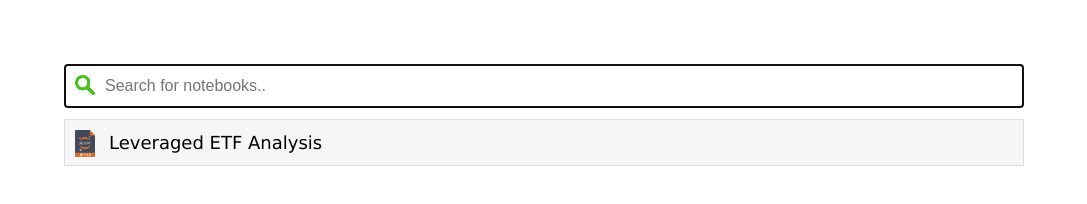
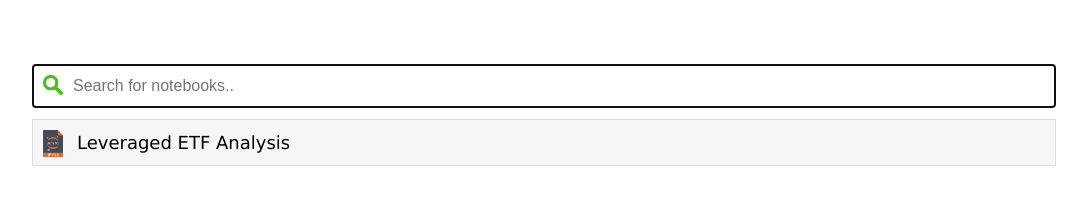
Before and after one commit to suenwl/notebooks, a plain HTML site: page index.html in a window 1280 px wide. Shown: the whole page, without its empty margins (96-1183 px from the left). Drawn offline with Linux system fonts and the light colour scheme.

Commit message:
Made widths reactive

```diff
--- a/index.css
+++ b/index.css
@@ -59,6 +59,6 @@
 }
 
 body {
-    margin: 4em 10em;
+    margin: 5% 10%;
     font-family: Verdana, sans-serif;
 }
```
